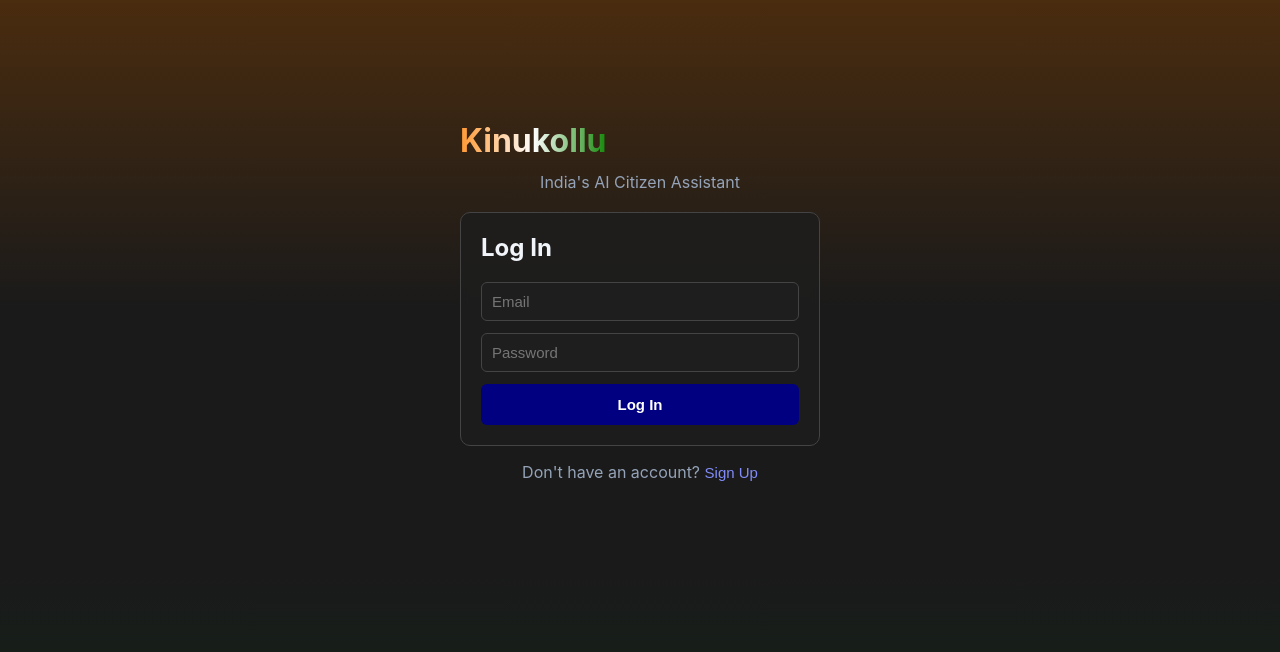
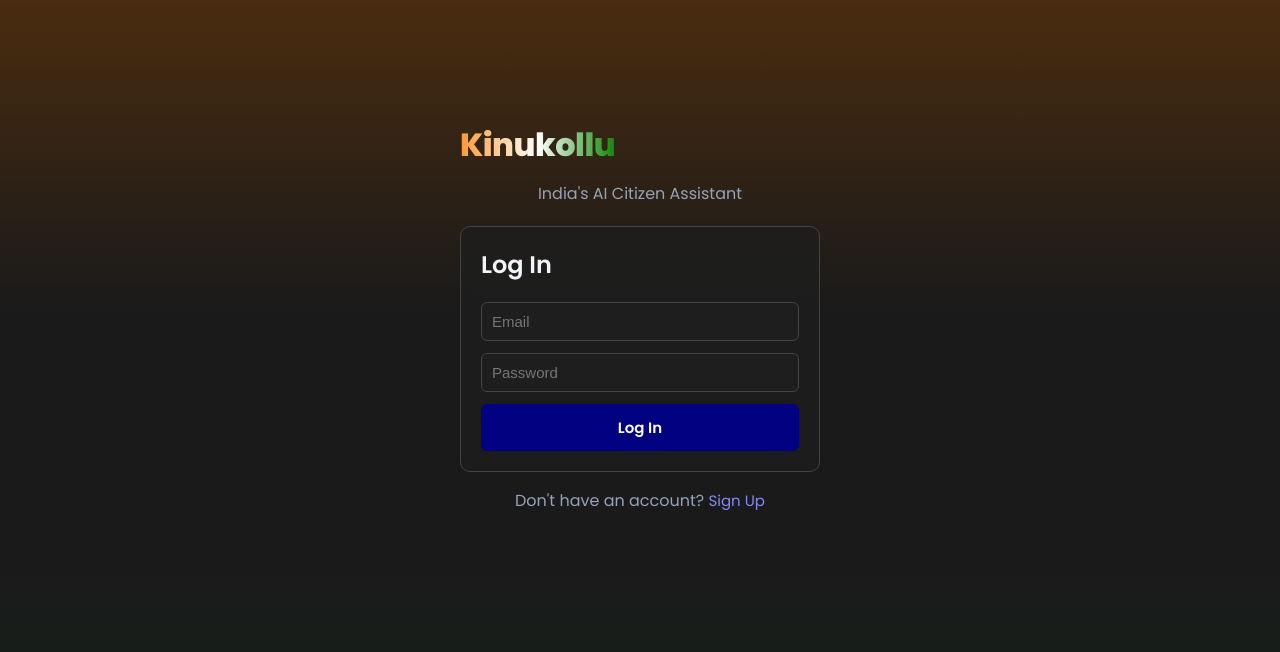
Before and after one commit to InukolluKiranKumar/Kinukollu-frontend, a React (Vite) app: page / in a window 1280 px wide. Shown: the top 652 px of the page. Built offline with nearby package versions, Linux system fonts and the light colour scheme.

Commit message:
Add Poppins font styling

```diff
--- a/index.html
+++ b/index.html
@@ -5,6 +5,9 @@
     <link rel="icon" type="image/svg+xml" href="/favicon.svg" />
     <meta name="viewport" content="width=device-width, initial-scale=1.0" />
     <title>kinukollu-frontend</title>
+    <link rel="preconnect" href="https://fonts.googleapis.com">
+    <link rel="preconnect" href="https://fonts.gstatic.com" crossorigin>
+    <link href="https://fonts.googleapis.com/css2?family=Poppins:wght@300;400;500;600;700;800&display=swap" rel="stylesheet">
   </head>
   <body>
     <div id="root"></div>
--- a/src/index.css
+++ b/src/index.css
@@ -4,7 +4,7 @@
 
 body {
   margin: 0;
-  font-family: -apple-system, BlinkMacSystemFont, 'Segoe UI', Roboto, sans-serif;
+  font-family: 'Poppins', -apple-system, BlinkMacSystemFont, 'Segoe UI', Roboto, sans-serif;
   color: #f1f5f9;
   background: linear-gradient(180deg, #4a2c0f 0%, #1a1a1a 35%, #1a1a1a 65%, #0d2818 100%);
   min-height: 100vh;
@@ -112,3 +112,17 @@ h1 {
 .markdown-content li {
   margin-bottom: 4px;
 }
+
+h1 {
+  font-weight: 800;
+  letter-spacing: -0.5px;
+}
+
+h2 {
+  font-weight: 600;
+}
+
+button {
+  font-family: 'Poppins', sans-serif;
+  font-weight: 600;
+}
```
